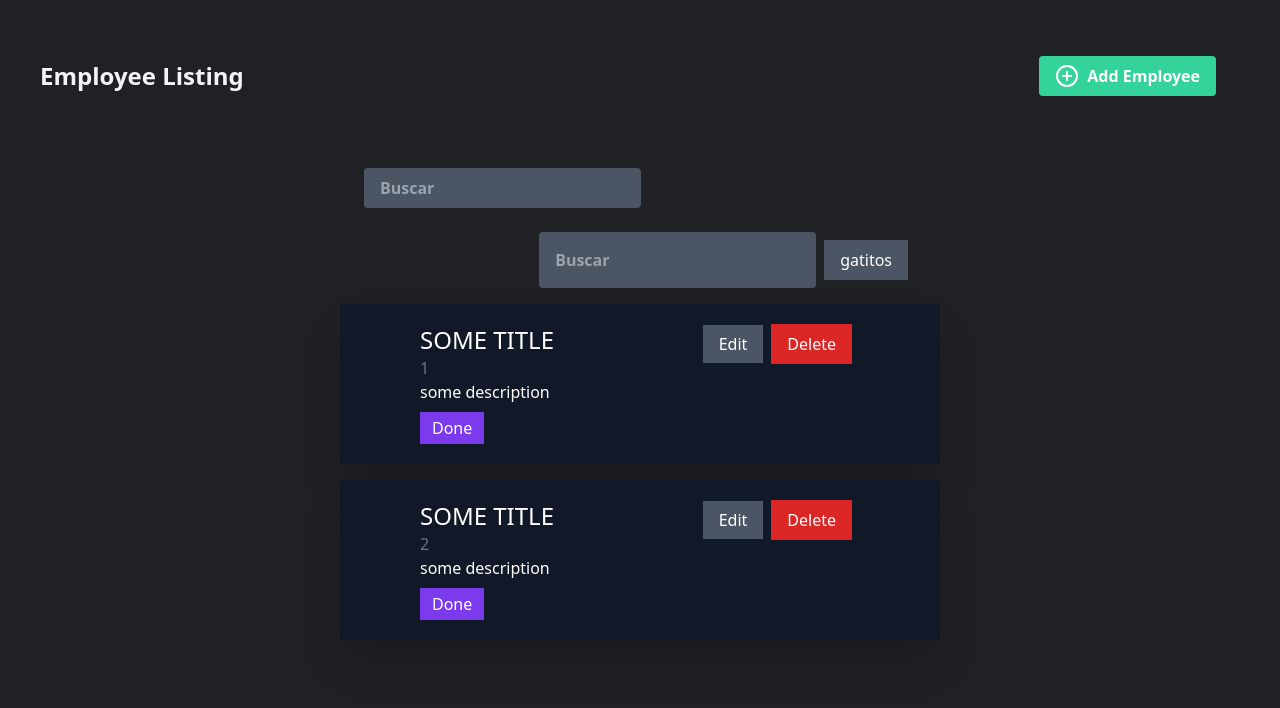
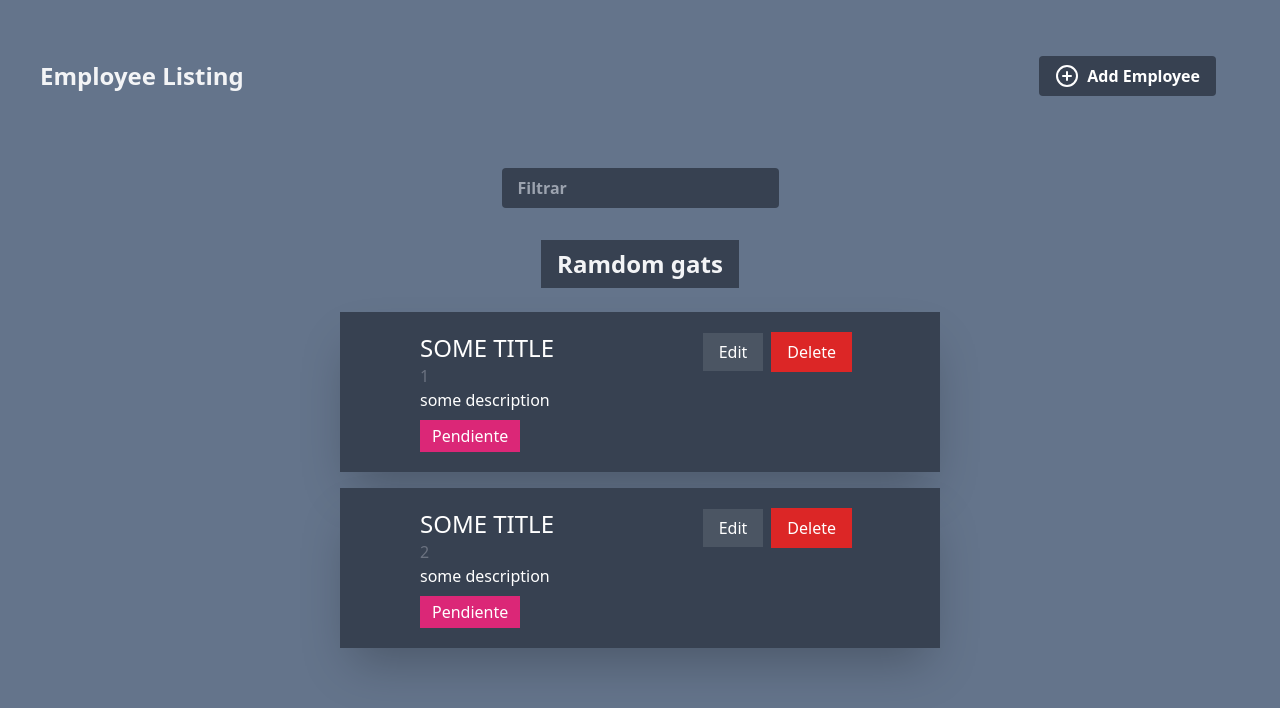
Before and after one commit to erosadarraga/react-context-crud-main, a React (Create React App) app: page / in a window 1280 px wide. Shown: the top 708 px of the page. Built offline with nearby package versions, Linux system fonts and the light colour scheme.

Commit message:
cambios hoy

```diff
--- a/src/App.js
+++ b/src/App.js
@@ -1,9 +1,11 @@
-import { Route, Routes } from "react-router-dom";
-import { GlobalProvider } from "./context/GlobalState";
+import { Route, Routes } from 'react-router-dom'
+import { GlobalProvider } from './context/GlobalState'
 
-import TaskList from "./components/TaskList";
-import TaskForm from "./components/TaskForm";
-import Heading from "./components/Heading";
+import TaskList from './components/TaskList'
+import TaskForm from './components/TaskForm'
+import Heading from './components/Heading'
+
+import Catlist from './components/CatList'
 
 function App() {
   return (
@@ -16,11 +18,12 @@ function App() {
             <Route path="/" element={<TaskList />} />
             <Route path="/add" element={<TaskForm />} />
             <Route path="/edit/:id" element={<TaskForm />} />
+            <Route path="/cats" element={<Catlist />} />
           </Routes>
         </div>
       </div>
     </GlobalProvider>
-  );
+  )
 }
 
-export default App;
+export default App
--- /dev/null
+++ b/src/components/CatList.js
@@ -0,0 +1,83 @@
+import { useState } from 'react'
+import { Link } from 'react-router-dom'
+import useCats from '../hooks/useCats'
+import { ListCats } from './ListCats'
+import TaskList from './TaskList'
+
+const Catlist = () => {
+  const [searchTerm, setSearchTerm] = useState('')
+
+  const { catSerch, handleChange, handleSubmit, resGatos, loading } = useCats()
+
+  return (
+    <div className="flex justify-center">
+      <div className="w-6/12">
+        <div className="flex-grow text-right px-4 py-2 m-2 flex justify-between">
+          <input
+            type="text"
+            placeholder="Filtrar"
+            onChange={(event) => setSearchTerm(event.target.value)}
+            className="bg-gray-700 hover:bg-gray-600 text-white font-semibold py-2 px-4 rounded inline-flex items-center"
+          ></input>
+          <div className="flex-grow text-right px-4 py-2 m-2 flex justify-between"></div>
+          <input
+            type="text"
+            name="cat"
+            value={catSerch.cat}
+            placeholder="Cantidad de frases"
+            onChange={handleChange}
+            className="bg-gray-700 hover:bg-gray-600 text-white font-semibold py-2 px-4 rounded inline-flex items-center"
+          ></input>
+
+          <button
+            className="bg-gray-700  hover:bg-gray-600 py-2 px-4 m-2"
+            onClick={handleSubmit}
+          >
+            fraces
+          </button>
+        </div>
+
+        {loading && (
+          <div>
+            <div className=" inline-block w-8 h-8   m-12" role="status">
+              <svg
+                className="animate-spin h-10 w-10 text-white"
+                xmlns="http://www.w3.org/2000/svg"
+                fill="none"
+                viewBox="0 0 24 24"
+              >
+                <circle
+                  className="opacity-25 fonzi "
+                  cx="12"
+                  cy="12"
+                  r="10"
+                  stroke="currentColor"
+                  stroke-width="4"
+                ></circle>
+                <path
+                  className="opacity-75"
+                  fill="currentColor"
+                  d="M4 12a8 8 0 018-8V0C5.373 0 0 5.373 0 12h4zm2 5.291A7.962 7.962 0 014 12H0c0 3.042 1.135 5.824 3 7.938l3-2.647z"
+                ></path>
+              </svg>
+            </div>
+          </div>
+        )}
+        {resGatos &&
+          resGatos
+            .filter((g) => {
+              if (searchTerm == '') {
+                return g
+              } else if (
+                g.fact.toLowerCase().includes(searchTerm.toLowerCase())
+              ) {
+                return g
+              }
+            })
+            .map((g) => <ListCats g={g} />)}
+      </div>
+    </div>
+  )
+}
+
+export default Catlist
--- a/src/components/Heading.js
+++ b/src/components/Heading.js
@@ -1,19 +1,16 @@
-import React, { useContext } from 'react'
 import { Link } from 'react-router-dom'
-import { GlobalContext } from '../context/GlobalState'
 
 export const Heading = () => {
-  const { onFilterTexT } = useContext(GlobalContext)
   return (
     <div>
-      <div className="flex items-center mb-10">
+      <div className="flex items-center mb-10 ">
         <Link to="/">
           <h5 className="text-gray-100 font-bold text-2xl">Employee Listing</h5>
         </Link>
 
         <div className="flex-grow text-right px-4 py-2 m-2">
           <Link to="/add">
-            <button className="bg-green-400 hover:bg-green-500 text-white font-semibold py-2 px-4 rounded inline-flex items-center">
+            <button className="bg-gray-700 hover:bg-gray-600 text-white font-semibold py-2 px-4 rounded inline-flex items-center">
               <svg
                 xmlns="http://www.w3.org/2000/svg"
                 width="24"
--- /dev/null
+++ b/src/components/ListCats.js
@@ -0,0 +1,15 @@
+import React from 'react'
+
+export const ListCats = ({ g }) => {
+  return (
+    <div
+      className="bg-gray-700 px-20 py-5 text-white shadow-2xl mb-4 flex justify-between"
+      key={g.fact}
+    >
+      <h1></h1>
+      <div className="text-left">
+        <h1 className="text-2xl uppercase">{g.fact}</h1>
+      </div>
+    </div>
+  )
+}
--- a/src/components/TaskForm.js
+++ b/src/components/TaskForm.js
@@ -39,7 +39,7 @@ const TaskForm = () => {
 
   return (
     <div className="flex justify-center items-center h-3/4">
-      <form onSubmit={handleSubmit} className="bg-gray-900 p-10">
+      <form onSubmit={handleSubmit} className="bg-gray-700  p-10">
         <h2 className="text-3xl mb-7">
           {task.id ? 'Update ' : 'Create '}A Task
         </h2>
@@ -50,7 +50,7 @@ const TaskForm = () => {
             value={task.title}
             onChange={handleChange}
             placeholder="Write a title"
-            className="py-3 px-4 focus:outline-none focus:text-gray-100 bg-gray-700  w-full"
+            className="py-3 px-4 focus:outline-none focus:text-gray-200 bg-gray-600  w-full"
             autoFocus
           />
         </div>
@@ -61,7 +61,7 @@ const TaskForm = () => {
             rows="2"
             placeholder="write a description"
             onChange={handleChange}
-            className="py-3 px-4 focus:outline-none focus:text-gray-100 bg-gray-700 w-full"
+            className="py-3 px-4 focus:outline-none focus:text-gray-200 bg-gray-600 w-full"
           ></textarea>
           <button className="bg-green-600 w-full hover:bg-green-500 py-2 px-4 mt-5">
             {task.id ? 'Update Task' : 'Create Task'}
--- a/src/components/TaskList.js
+++ b/src/components/TaskList.js
@@ -1,76 +1,35 @@
 import React, { useContext, useEffect, useState } from 'react'
 import { GlobalContext } from '../context/GlobalState'
 import { Link } from 'react-router-dom'
-import { helpHttp } from '../helpers/helpHttp'
+import useCats from '../hooks/useCats'
 
 const TaskList = () => {
   const { tasks, deleteTask, toggleTaskDone } = useContext(GlobalContext)
   const [searchTerm, setSearchTerm] = useState('')
-  const [catSerch, setCatSerch] = useState({ cat: '' })
-  const [search, setSearch] = useState(null)
-
-  const handleChange = (e) => {
-    setCatSerch({
-      ...catSerch,
-      [e.target.name]: e.target.value,
-    })
-  }
-  const handleSearch = (data) => {
-    //console.log(data);
-    setSearch(data)
-  }
-
-  const handleSubmit = (e) => {
-    e.preventDefault()
-
-    if (!catSerch) {
-      alert('Datos Incompletos')
-      return
-    }
-
-    handleSearch(catSerch)
-    setCatSerch('')
-  }
-
-  useEffect(() => {
-    if (search === null) return
-
-    const fetchData = async () => {
-      let gatos = `https://catfact.ninja/facts?limit=4`
-
-      const res = await helpHttp().get(gatos)
-      console.log(res)
-    }
-
-    fetchData()
-  }, [search])
 
   return (
     <div className="flex justify-center">
       {tasks.length > 0 ? (
-        <div className="w-6/12">
-          <div className="flex-grow text-right px-4 py-2 m-2 flex justify-between">
+        <div className="w-6/12  justify-center ">
+          <div className="flex-grow text-right px-4 py-2 m-2 flex  justify-center  ">
             <input
               type="text"
-              placeholder="Buscar"
+              placeholder="Filtrar"
               onChange={(event) => setSearchTerm(event.target.value)}
-              className="bg-gray-600 hover:bg-gray-700 text-white font-semibold py-2 px-4 rounded inline-flex items-center"
+              className="bg-gray-700 hover:bg-gray-600 text-white font-semibold py-2 px-4 rounded inline-flex items-center"
             ></input>
           </div>
 
-          <div className="flex-grow text-right px-4 py-2 m-2 flex justify-end">
-            <input
-              type="text"
-              name="cat"
-              value={catSerch.cat}
-              placeholder="Buscar"
-              onChange={handleChange}
-              className="bg-gray-600 hover:bg-gray-700 text-white font-semibold py-2 px-4 rounded inline-flex items-center"
-            ></input>
-
-            <button className="bg-gray-600  hover:bg-green-500 py-2 px-4 m-2">
-              gatitos
-            </button>
+          <div className="flex-grow text-right px-4 py-2 m-2 flex  justify-center  ">
+            <Link
+              flex
+              items-center
+              mb-10
+              to="/cats"
+              className="bg-gray-700 hover:bg-gray-600 py-2 px-4 m-2"
+            >
+              <h5 className="text-gray-100 font-bold text-2xl">Ramdom gats</h5>
+            </Link>
           </div>
 
           {tasks
@@ -85,7 +44,7 @@ const TaskList = () => {
             })
             .map((task) => (
               <div
-                className="bg-gray-900 px-20 py-5 text-white shadow-2xl mb-4 flex justify-between"
+                className="bg-gray-700 px-20 py-5 text-white shadow-2xl mb-4 flex justify-between"
                 key={task.id}
               >
                 <div className="text-left">
@@ -94,9 +53,14 @@ const TaskList = () => {
                   <p>{task.description}</p>
                   <button
                     className="bg-purple-600 hover:bg-purple-500 py-1 px-3 mt-2 "
+                    className={
+                      !task.done
+                        ? 'bg-pink-600 hover:bg-pink-500 py-1 px-3 mt-2 '
+                        : 'bg-green-600 hover:bg-green-500 py-1 px-3 mt-2  '
+                    }
                     onClick={() => toggleTaskDone(task.id)}
                   >
-                    {task.done ? 'Undone' : 'Done'}
+                    {task.done ? 'Hecho' : 'Pendiente'}
                   </button>
                 </div>
                 <div>
--- /dev/null
+++ b/src/hooks/useCats.js
@@ -0,0 +1,62 @@
+import React, { useContext, useEffect, useState } from 'react'
+import { helpHttp } from '../helpers/helpHttp'
+
+const useCats = () => {
+  const [catSerch, setCatSerch] = useState({ cat: '' })
+  const [search, setSearch] = useState(null)
+  const [resGatos, setResGatos] = useState(null)
+  const [loading, setLoading] = useState(false)
+
+  const handleChange = (e) => {
+    setCatSerch({
+      ...catSerch,
+      [e.target.name]: e.target.value,
+    })
+  }
+  const handleSearch = (data) => {
+    //console.log(data);
+    setSearch(data)
+  }
+
+  const handleSubmit = (e) => {
+    e.preventDefault()
+
+    if (!catSerch) {
+      alert('Datos Incompletos')
+      return
+    }
+
+    handleSearch(catSerch)
+    setCatSerch({ cat: '' })
+  }
+
+  useEffect(() => {
+    if (search === null) return
+    console.log(search)
+    console.log(catSerch)
+
+    const fetchData = async () => {
+      let gatos = `https://catfact.ninja/facts?limit=${search.cat}`
+
+      setLoading(true)
+
+      const dataRes = await helpHttp().get(gatos)
+      console.log(dataRes.data)
+
+      setResGatos(dataRes.data)
+      setLoading(false)
+    }
+
+    fetchData()
+  }, [search])
+
+  return {
+    catSerch,
+    handleChange,
+    handleSubmit,
+    resGatos,
+    loading,
+  }
+}
+
+export default useCats
--- a/src/index.css
+++ b/src/index.css
@@ -1,3 +1,3 @@
 body {
-  background: #202124;
+  background: #64748b;
 }
```
